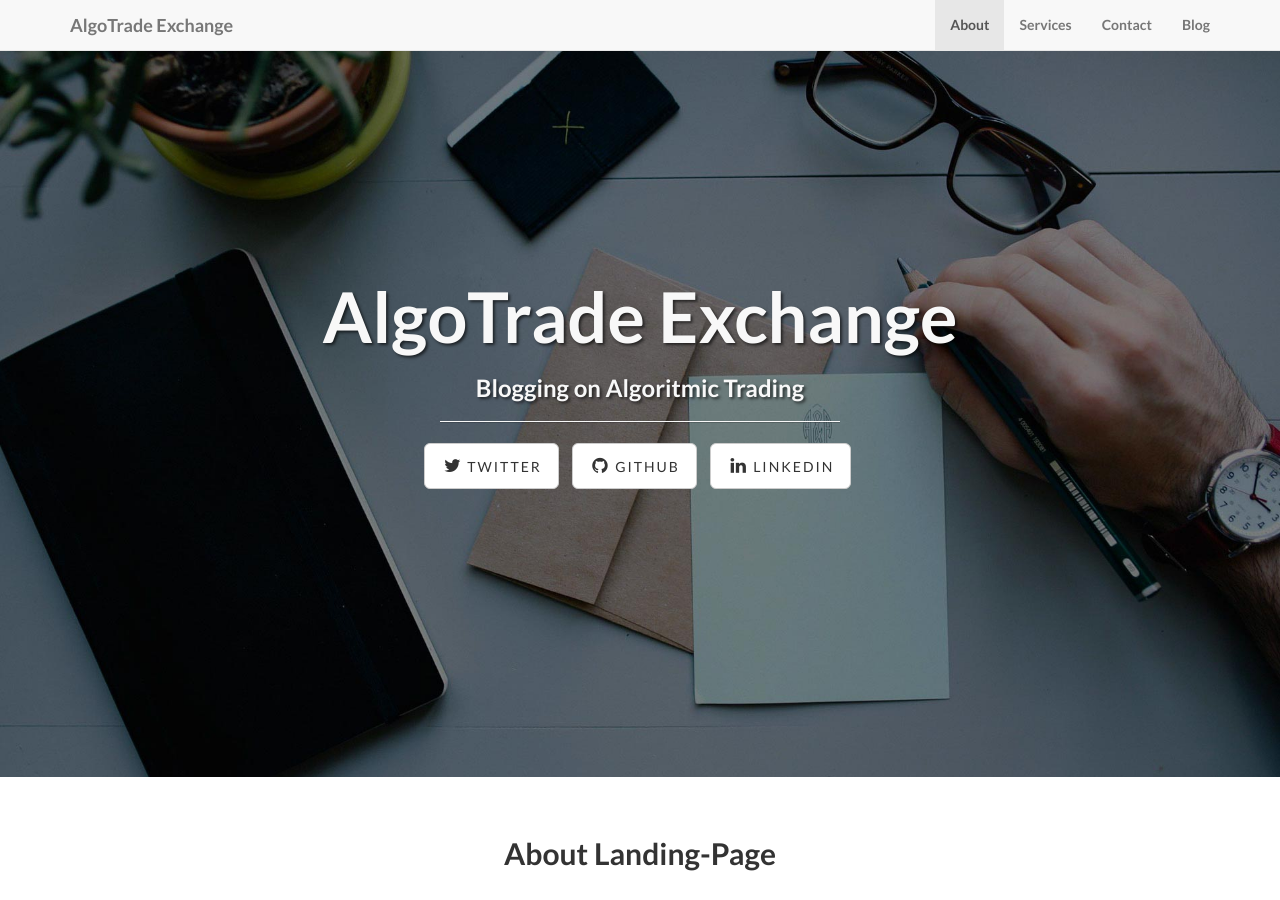
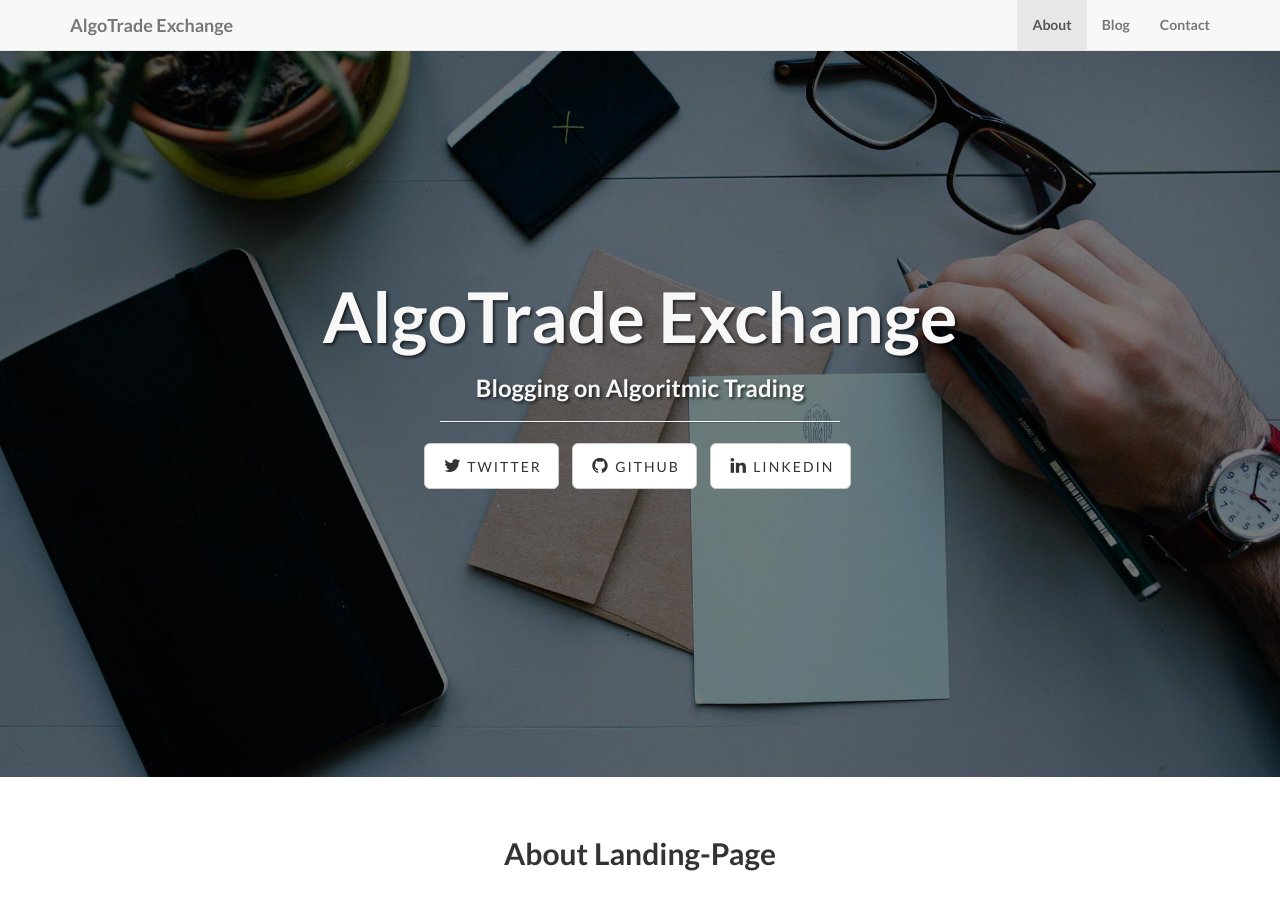
Before and after one commit to AlgoTrade/exchange, a Jekyll site: the page built from index.html, in a window 1280 px wide and 900 px high. Built offline with Jekyll 4.4.1, drawn with Linux system fonts in a browser that asks for light colours.

Commit message:
category service changed to blog

```diff
--- a/_includes/header.html
+++ b/_includes/header.html
@@ -18,13 +18,10 @@
                     <a class="page-scroll" href="#about">About</a>
                 </li>
                 <li>
-                    <a class="page-scroll" href="#services">Services</a>
+                    <a class="page-scroll" href="#blog">Blog</a>
                 </li>
                 <li>
                     <a class="page-scroll" href="#contact">Contact</a>
-                </li>
-                <li>
-                    <a class="page-scroll" href="#blog">Blog</a>
                 </li>
             </ul>
         </div>
--- a/_includes/page_content.html
+++ b/_includes/page_content.html
@@ -1,4 +1,4 @@
-<section id="services">
+<section id="blog">
 <!-- Page Content -->
 {% for post in site.posts reversed %}
   {% capture thecycle %}{% cycle 'odd', 'even' %}{% endcapture %}
```
